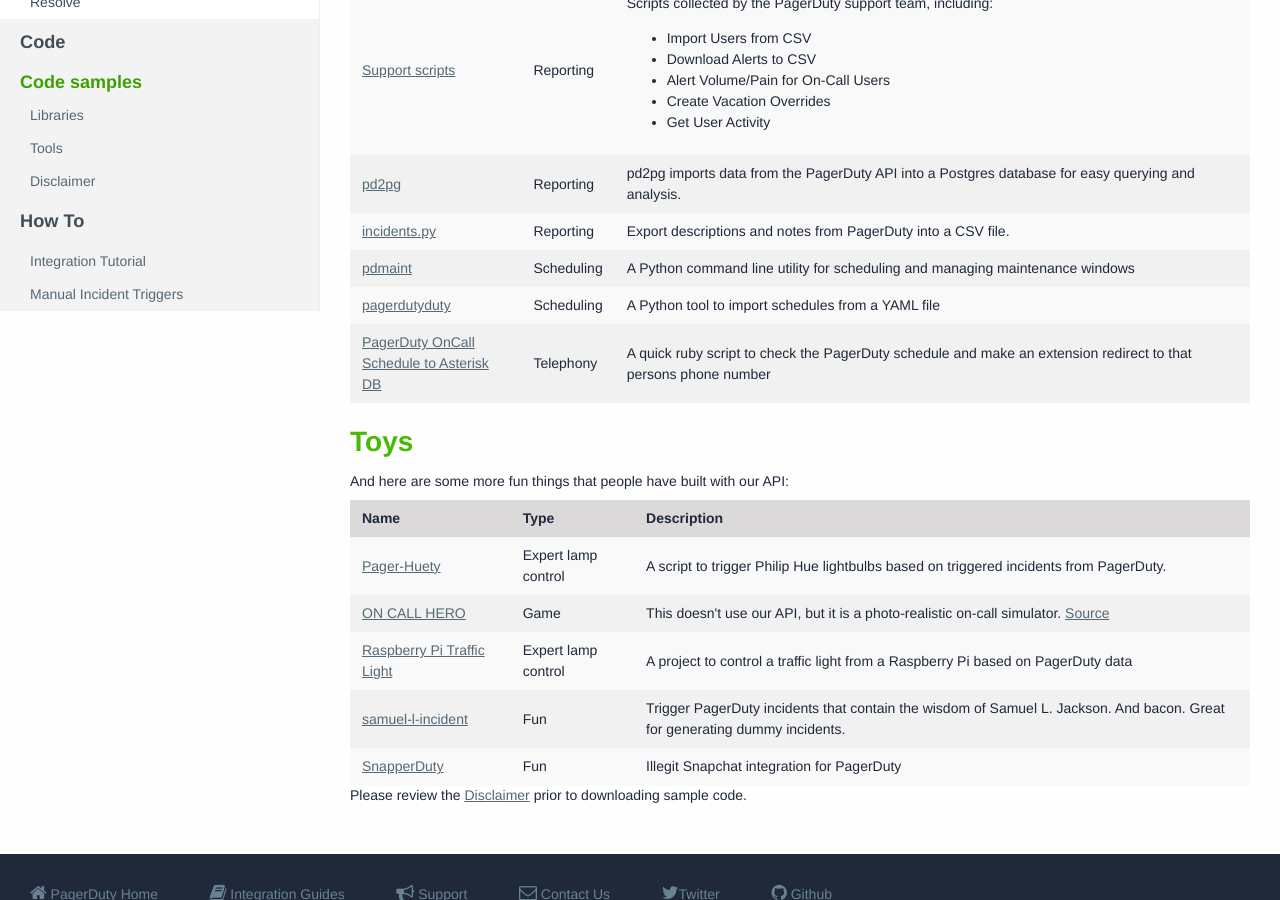
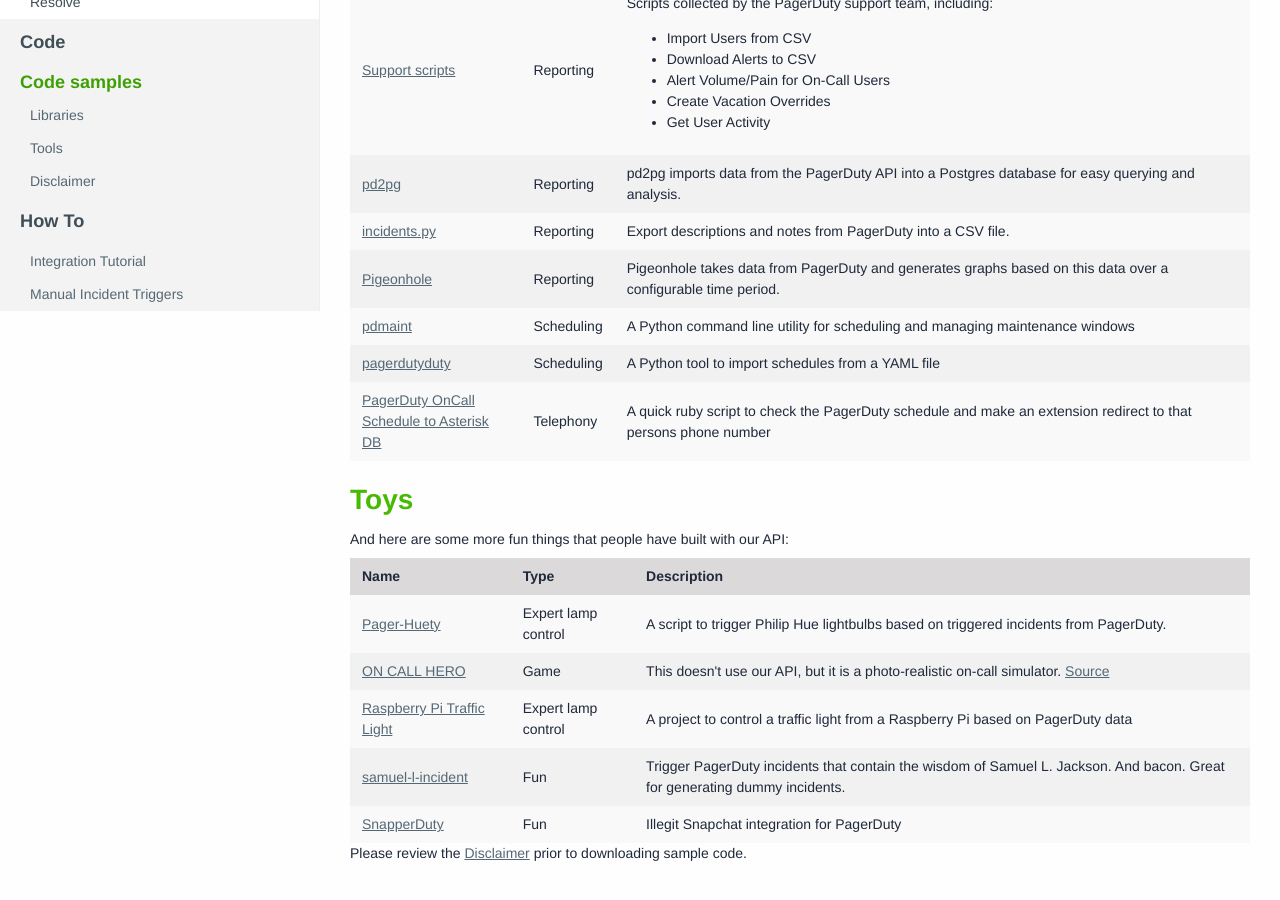
Before and after one commit to h4dz/devdocs, a Jekyll site: the page built from source/documentation/code/tools.html, in a window 1280 px wide and 900 px high, scrolled down 1061 px. Built offline with Jekyll 4.4.1, drawn with Linux system fonts in a browser that asks for light colours; some web fonts are replaced.

Commit message:
Add pigeonhole

```diff
--- a/source/_data/tools.yml
+++ b/source/_data/tools.yml
@@ -159,3 +159,9 @@
   type: Reporting
   description: "Export descriptions and notes from PagerDuty into a CSV file."
   tag: Tool
+
+- name: Pigeonhole
+  url: https://github.com/bulletproofnetworks/pigeonhole
+  type: Reporting
+  description: "Pigeonhole takes data from PagerDuty and generates graphs based on this data over a configurable time period."
+  tag: Tool
```
